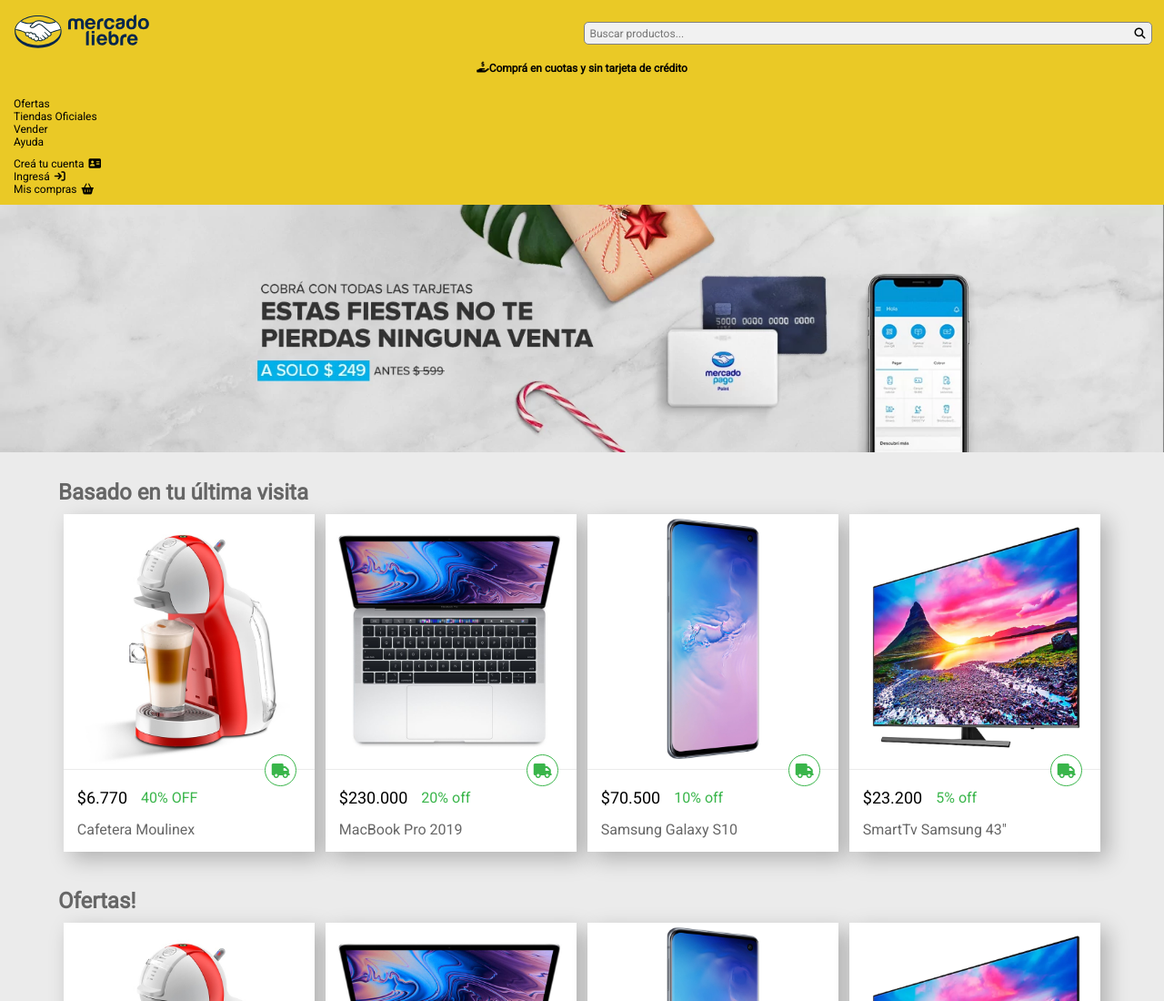
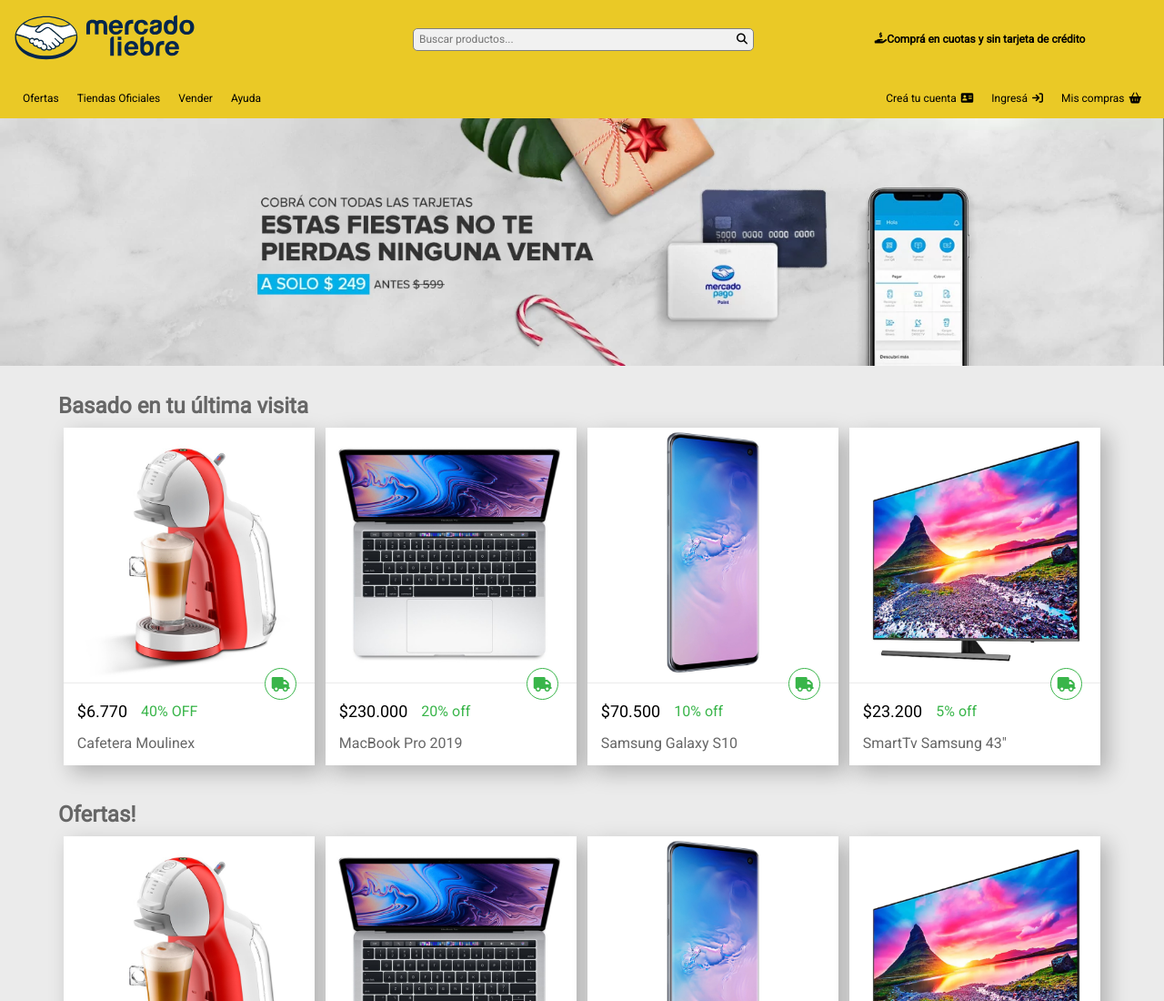
Before and after one commit to Yuchan45/mercado-liebre, a website: page views/home.html in a window 1280 px wide. Shown: the top 1100 px of the page at 91% size. Drawn offline with Linux system fonts and the light colour scheme.

Commit message:
Enunciado clase 4 - Terminado

```diff
--- a/public/css/styles.css
+++ b/public/css/styles.css
@@ -33,7 +33,7 @@
     display: flex;
     flex-wrap: wrap;
     align-items: center;
-    justify-content: space-around;
+    justify-content: space-between;
     padding: 15px;
 }
 
@@ -42,7 +42,7 @@
 }
 
 .logo-search-container .logo > img{
-    width: 150px;
+    width: 100%;
 }
 
 .logo-search-container .search-bar {
@@ -118,31 +118,43 @@
     display: block;
 }
 
-.menu {
-    font-size: var(--text-body);
-    margin-left: 15px;
-    list-style: none;
+.menu-buttons {
+    display: none;
+    align-items: center;
+    justify-content: space-between;
+    margin: 15px;
 }
 
-.menu li a {
+.menu-buttons .menu {
+    font-size: var(--text-body);
+    list-style: none;
+    display: flex;
+    align-items: center;
+    justify-content: space-evenly;
+}
+
+.menu-buttons .menu li a {
+    margin: 0 10px;
     text-decoration: none;
     color: black;
 }
 
-.account {
-    margin: 10px 0;
+.menu-buttons .account {
     font-size: var(--text-body);
-    margin-left: 15px;
     list-style: none;
+    display: flex;
+    align-items: center;
+    justify-content: space-evenly;
 }
 
-.account .account-links {
+.menu-buttons .account .account-links {
+    margin: 0 10px;
     display: flex;
     align-content: center;
     align-items: center;
 }
 
-.account-links li a {
+.menu-buttons .account-links li a {
     text-decoration: none;
     color: black;
     margin: 0 5px 0 0;
@@ -160,7 +172,7 @@
 }
 
 .footer-container .footer-cards {
-    width: 310px;
+    /* width: 310px; */
     padding: 30px;
     background-color: white;
     display: flex;
@@ -232,6 +244,7 @@
 }
 
 .description-section {
+    display: none;
     position: relative;
     background-color: white;
     border-top: 1px solid var(--light-gray);
@@ -284,42 +297,10 @@
     color: var(--green);
 }
 
-/* Small Smartphone */
-@media (max-width:360px) {
-    .menu {
-        display: none;
-    }
-    .logo-search-container .logo {
-        width: auto;
-    }
-    .logo-search-container .search-bar {
-        width: auto;
-    }
-    .account {
-        display: none;
-    }
-
-    .description-section {
-        display: none;
-    }
-    .footer-container .footer-cards {
-        width: auto;
-    }
-}
-
 /* TABLET */
 @media (min-width:361px) {
-    .menu {
-        display: block;
-    }
-    .account {
-        display: block;
-    }
     .description-section {
         display: block;
-    }
-    .hamburger-container {
-        display: none;
     }
     .main-container .center-section {
 
@@ -331,15 +312,35 @@
     .center-section .product {
         width: 45%;
     }
-
+    .footer-container .footer-cards {
+        width: 310px;
+    }
 }
 
 /* Desktop */
 @media (min-width:769px) {
+    .menu-buttons {
+        display: flex;
+    }
+    .hamburger-container {
+        display: none;
+    }
     .center-section .product {
         box-shadow: 8px 8px 22px 0px rgb(0 0 0 / 25%);
     }
     .center-section .product {
         width: 24%;
     }
+    .logo-search-container .logo {
+        width: 30%;
+    }
+    .logo-search-container .logo > img {
+        width: 200px;
+    }
+    .logo-search-container .search-bar{
+        width: 30%;
+    }
+    .nav-bar .suggestion-container{
+        width: 30%;
+    }
 }
--- a/views/home.html
+++ b/views/home.html
@@ -35,6 +35,7 @@
                     </div>
                 </div>
             </div>
+            <div class="menu-buttons">
                 <ul class="menu">
                     <li><a href="">Ofertas</a></li>
                     <li><a href="">Tiendas Oficiales</a></li>
@@ -55,6 +56,7 @@
                         <i class="fa-solid fa-basket-shopping"></i>
                     </div>
                 </ul>
+            </div>
             <div class="hamburger-container">
                 <div class="lines-wrap">
                     <div class="hamburger-line"></div>
```
Lines whose indentation alone changed are shown as unchanged.
